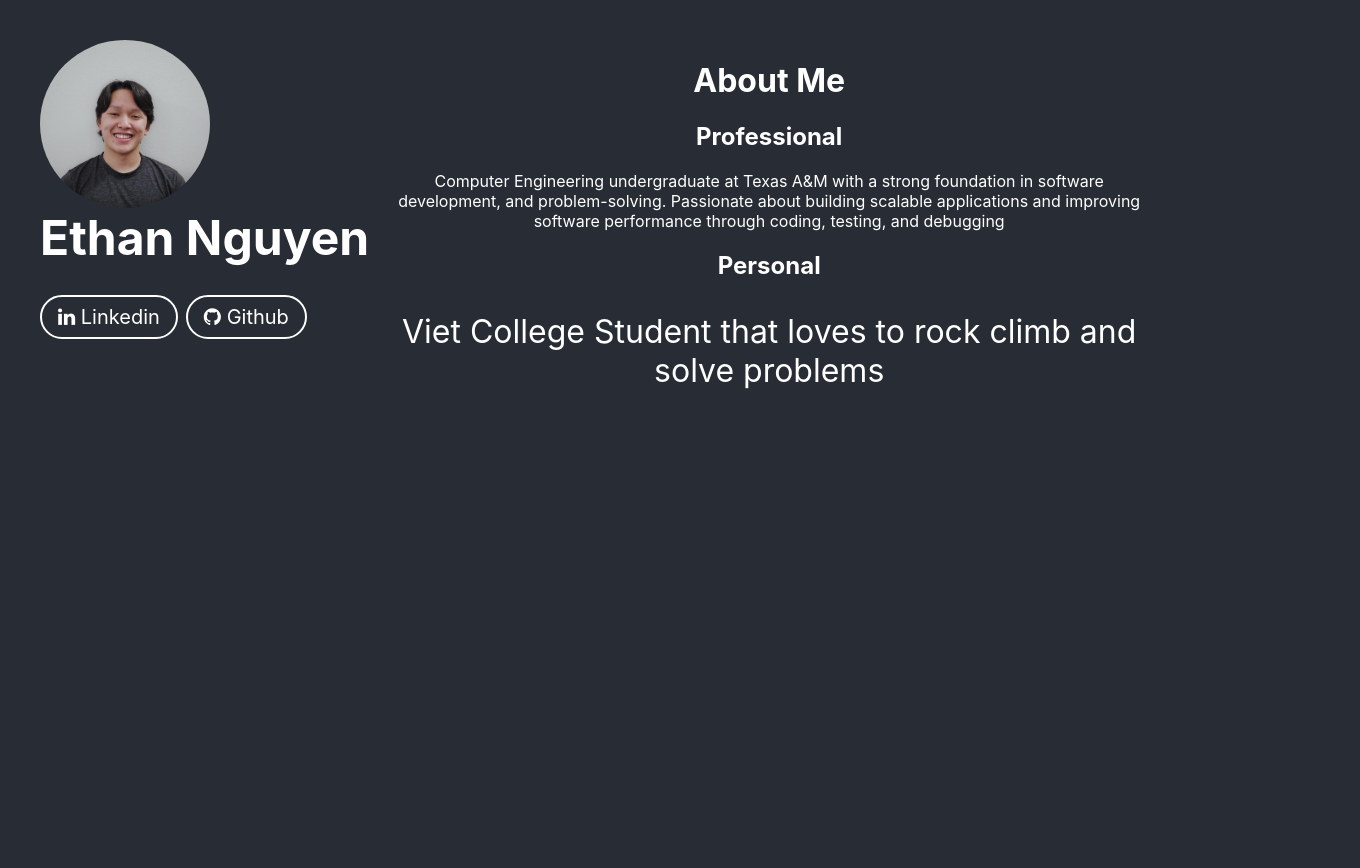
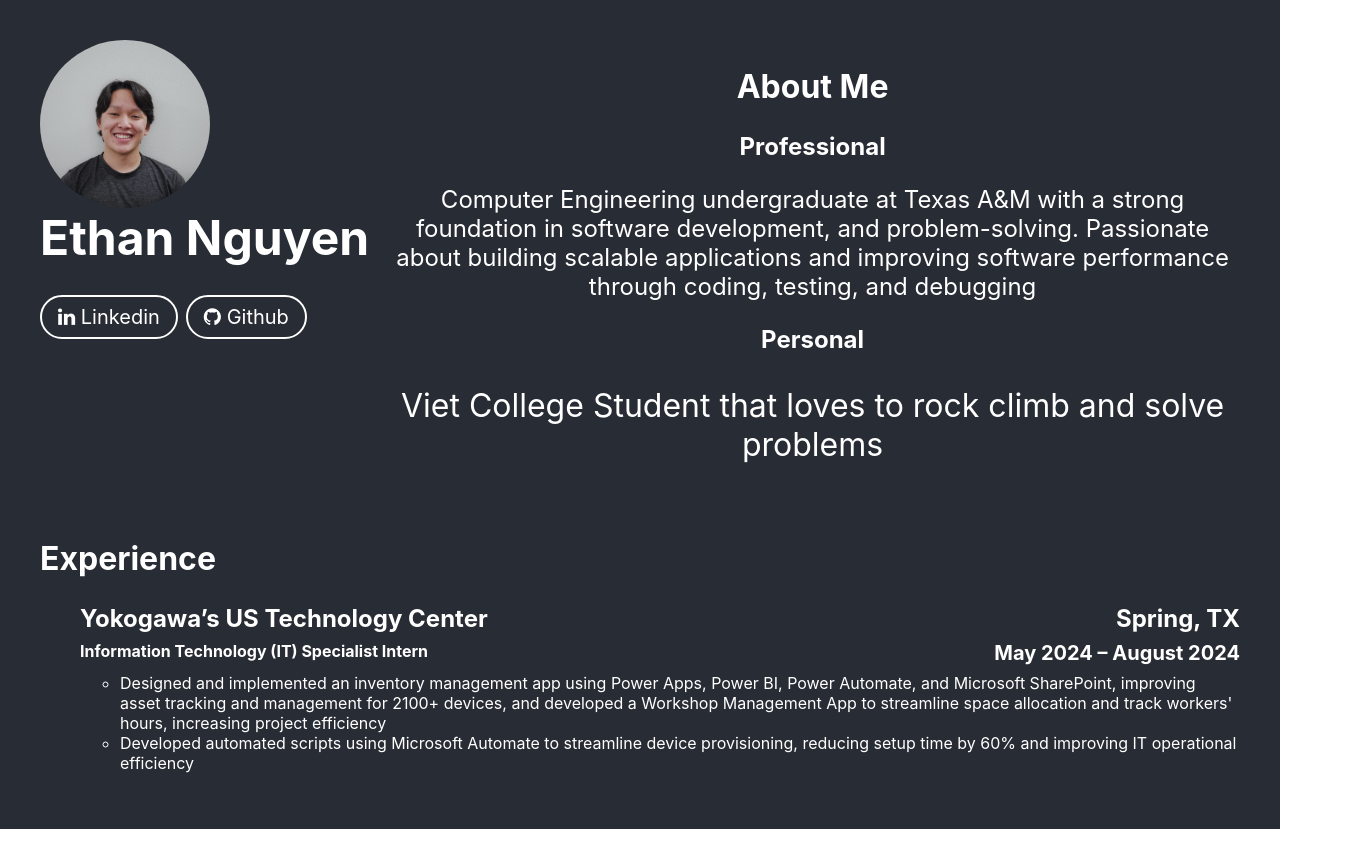
Before and after one commit to FunniNam3/FunniNam3.github.io, a React (Create React App) app in the folder my-app/: page / in a window 1280 px wide. Shown: the top 868 px of the page, 1360 px wide, since content can reach past the window. After the commit the page ends 829 px from the top, so only its background shows below. Built offline with nearby package versions, Linux system fonts and the light colour scheme.

Commit message:
Experience added

```diff
--- a/my-app/src/App.css
+++ b/my-app/src/App.css
@@ -1,15 +1,12 @@
 .App {
   text-align: center;
   background-color: #282c34;
-  height: 100vh;
-  width: 100vw;
   color: white;
   padding: 5vmin;
   display: flex;
   gap: 1.75vmin;
   flex-flow: row wrap;
   gap: 2vmin;
-  align-content: start;
 }
 
 .App-header {
@@ -68,10 +65,10 @@ div.Social-Wrapper {
   gap: 1vmin;
 }
 
-div.AboutMe {
-  width:fit-content;
-  max-width: 60%;
-  height: fit-content;
+section.AboutMe {
+  flex-grow: 4;
+  flex-basis: 60%;
+  min-width: 20vmin;
 }
 
 h1.AboutMe {
@@ -82,11 +79,63 @@ h2.AboutMe {
   font-size: 3vmin;
 }
 
-p.AboutMe {
+p.ProfAbt {
   text-align: center;
-  font-size: 2vmin;
+  font-size: 3vmin;
+  flex-shrink: none;
 }
 
 p.PersonalAbt {
   font-size: 4vmin;
 }
+
+section.Experience-Container {
+  text-align: left;
+  flex-basis: 100%;
+  flex-grow: 2;
+}
+
+h1.Experience-Container {
+  font-size: 4vmin;
+}
+
+ul.Experience-Container {
+  list-style: none;
+}
+
+div.Experience {
+  display: flex;
+  gap: 2vmin;
+  height: fit-content;
+}
+
+h2.Experience {
+  margin: 0;
+  font-size: 3vmin;
+}
+
+h2.ExLocat {
+  margin: 0;
+  flex-grow: 1;
+  font-size: 3vmin;
+  text-align: right;
+}
+
+h3.Experience {
+  margin: 0;
+  font-size: 2vmin;
+}
+
+h3.ExDate {
+  margin: 0;
+  font-size: 2.5vmin;
+  flex-grow: 1;
+  text-align: right;
+}
+
+li.Experience {
+  font-size: 2vmin;
+  display: flex;
+  flex-direction: column;
+  gap: 1vmin;
+}
--- a/my-app/src/App.tsx
+++ b/my-app/src/App.tsx
@@ -25,10 +25,10 @@ function App() {
         </div>
       </header>
 
-      <div className="AboutMe">
+      <section className="AboutMe">
         <h1 className="AboutMe">About Me</h1>
         <h2 className="AboutMe">Professional</h2>
-        <p className="AboutMe">
+        <p className="ProfAbt">
           Computer Engineering undergraduate at Texas A&M with a strong
           foundation in software development, and problem-solving. Passionate
           about building scalable applications and improving software
@@ -38,7 +38,40 @@ function App() {
         <p className="PersonalAbt">
           Viet College Student that loves to rock climb and solve problems
         </p>
-      </div>
+      </section>
+
+      <section className="Experience-Container">
+        <h1 className="Experience-Container">Experience</h1>
+        <ul className="Experience-Container">
+          <li className="Experience">
+            <div className="Experience">
+              <h2 className="Experience">Yokogawa’s US Technology Center</h2>
+              <h2 className="ExLocat">Spring, TX</h2>
+            </div>
+            <div className="Experience">
+              <h3 className="Experience">
+                Information Technology (IT) Specialist Intern
+              </h3>
+              <h3 className="ExDate">May 2024 – August 2024</h3>
+            </div>
+            <ul>
+              <li>
+                Designed and implemented an inventory management app using Power
+                Apps, Power BI, Power Automate, and Microsoft SharePoint,
+                improving asset tracking and management for 2100+ devices, and
+                developed a Workshop Management App to streamline space
+                allocation and track workers' hours, increasing project
+                efficiency
+              </li>
+              <li>
+                Developed automated scripts using Microsoft Automate to
+                streamline device provisioning, reducing setup time by 60% and
+                improving IT operational efficiency
+              </li>
+            </ul>
+          </li>
+        </ul>
+      </section>
     </div>
   );
 }
```
